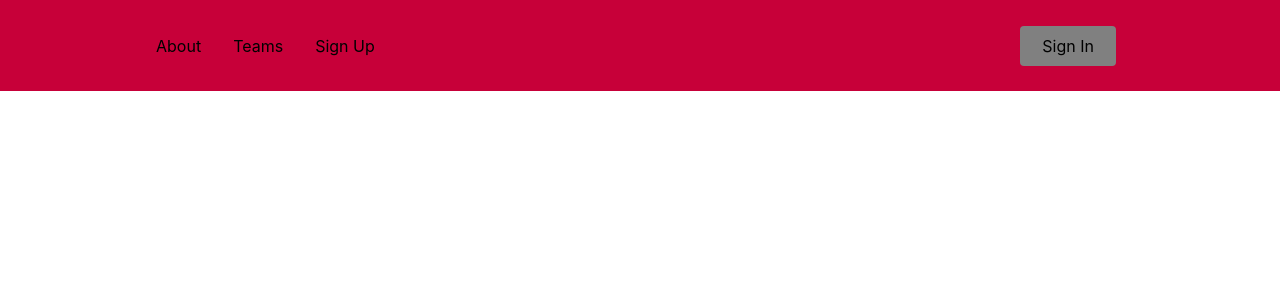
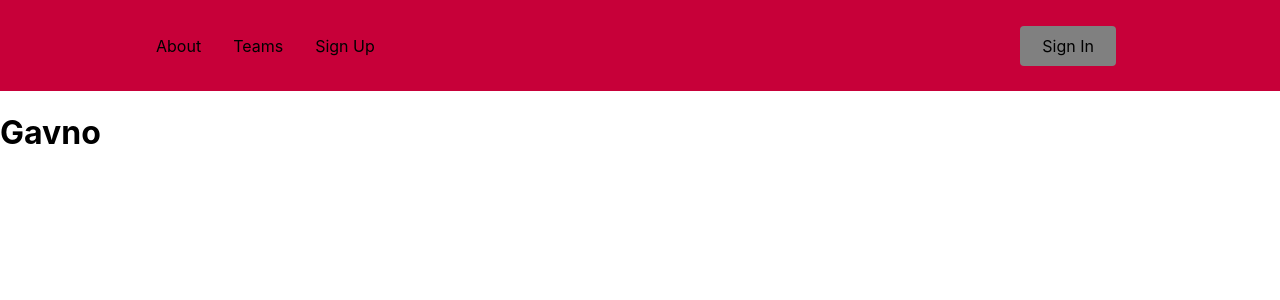
Before and after one commit to dagidagi1/pm, a React (Create React App) app: page / in a window 1280 px wide. Shown: the top 300 px of the page. Built offline with nearby package versions, Linux system fonts and the light colour scheme.

Commit message:
gavno added

```diff
--- a/src/pages/index.js
+++ b/src/pages/index.js
@@ -3,7 +3,7 @@ import React from 'react';
 const Home = () => {
   return (
     <div>
-      <h1></h1>
+      <h1>Gavno</h1>
     </div>
   );
 };
```
